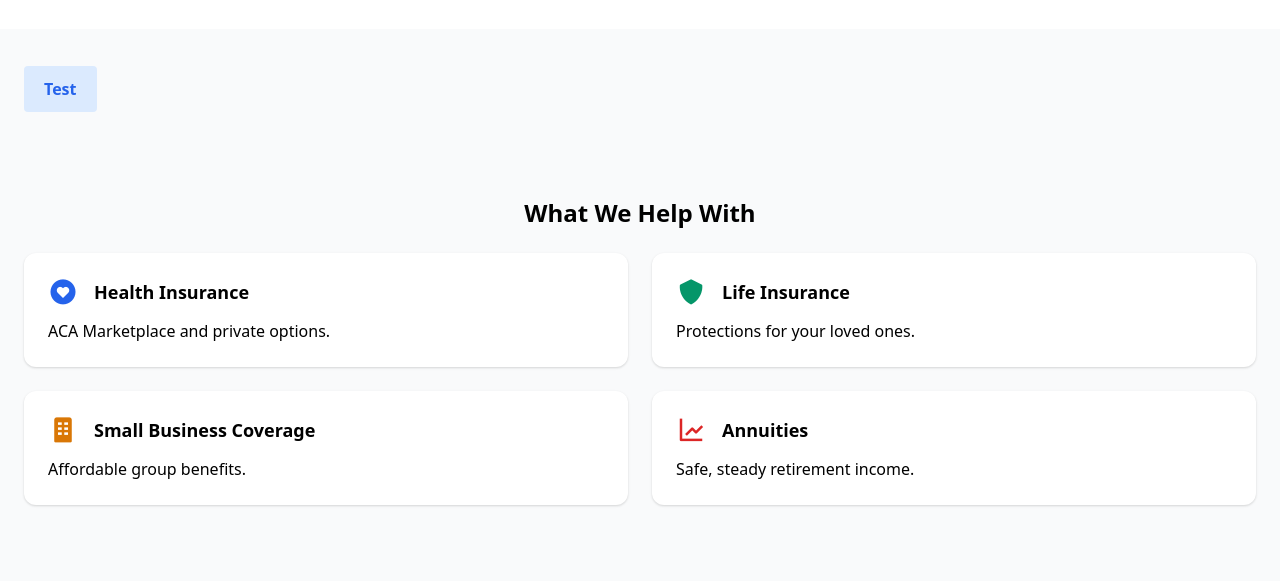
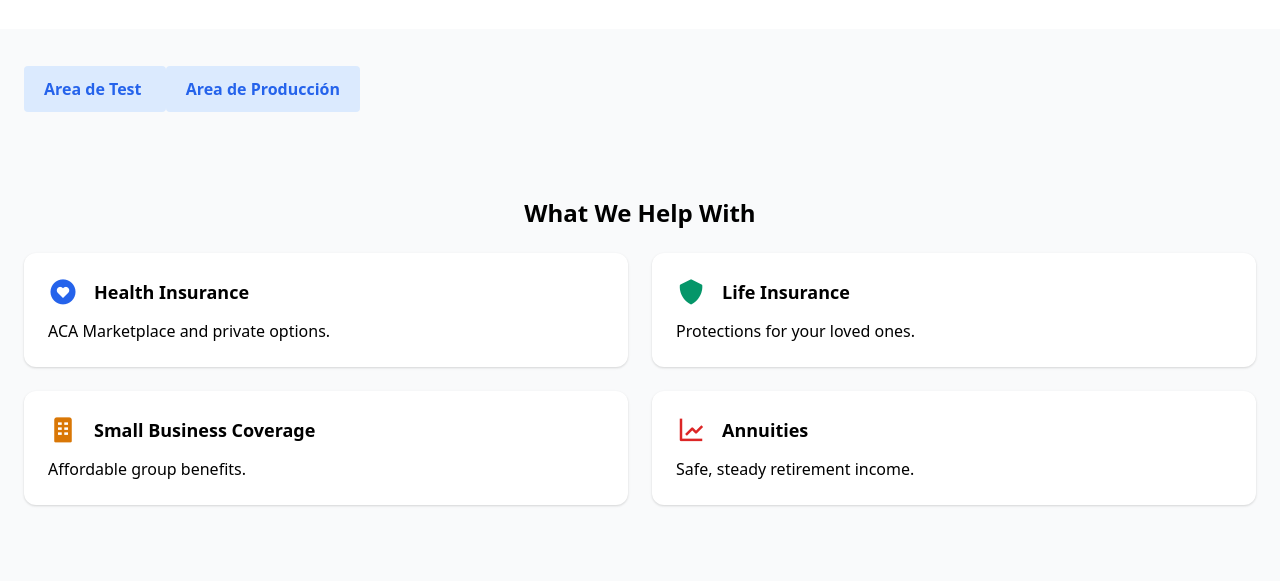
Before and after one commit to cristian9217/insurance-page, a plain HTML site: page index.html in a window 1280 px wide. Shown: the part 219-800 px from the top of the page. Drawn offline with nearby package versions, Linux system fonts and the light colour scheme.

Commit message:
Modify index.html with new content and links
Updated the main content of the index.html file, including navigation links and added new sections for testing areas.

```diff
--- a/index.html
+++ b/index.html
@@ -26,7 +26,9 @@
 
         <section class = "py-12 px-6 bg-gray-50 items-center justify-center">
             <a href="https://staging3.wealthhealthplans.com/en/" class="text-blue-600 font-semibold
-                bg-blue-100 px-5 py-3 rounded hover:bg-blue-200 transition"> Test </a>
+                bg-blue-100 px-5 py-3 rounded hover:bg-blue-200 transition"> Area de Test </a>
+            <a href="https://wealthhealthplans.com/en/" class="text-blue-600 font-semibold
+                bg-blue-100 px-5 py-3 rounded hover:bg-blue-200 transition"> Area de Producción </a>
         </section>
 
         <section id="services" class="py-12 px-6 bg-gray-50">
```
